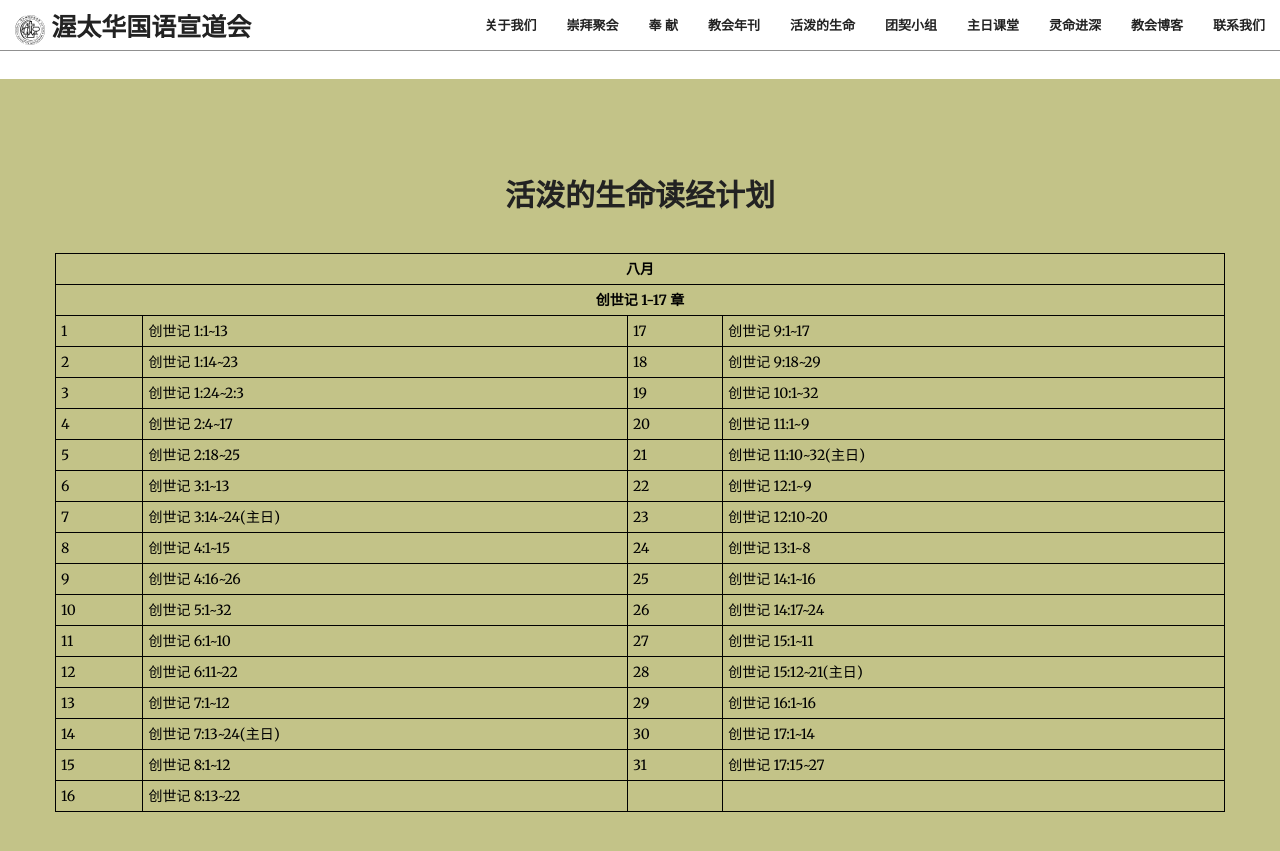
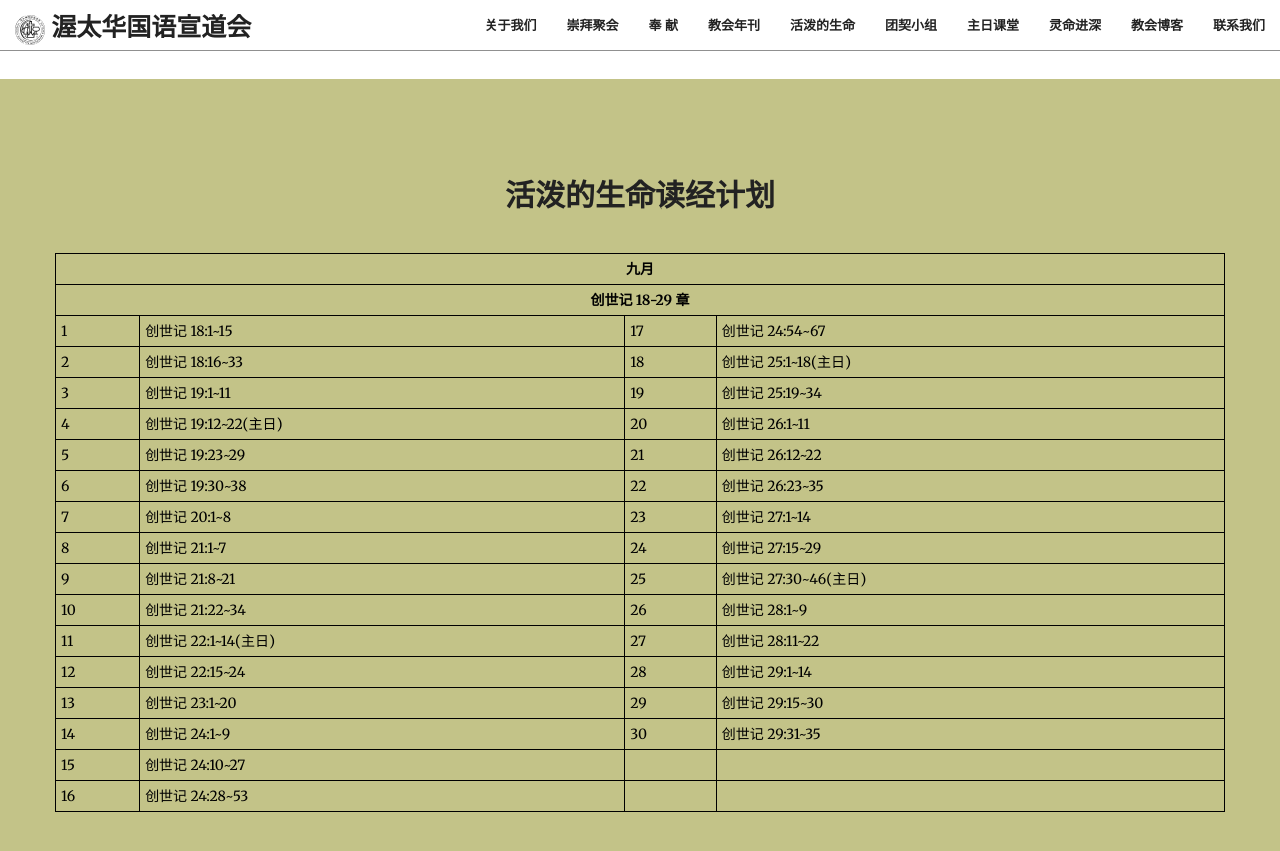
Before and after one commit to JonasYow/ottawaomac, a Jekyll site: the page built from index.html, in a window 1280 px wide and 900 px high, scrolled down 2563 px. Shown: the top 851 px of the window. Built offline with Jekyll 4.4.1, drawn with Linux system fonts in a browser that asks for light colours; some web fonts are replaced.

Commit message:
Update Sept content

```diff
--- a/_includes/dailylivingwater.html
+++ b/_includes/dailylivingwater.html
@@ -8,120 +8,120 @@
             </div>
             <table style="width:100%">
             <tr>
-                <th colspan="4" class="text-center">八月</th>
+                <th colspan="4" class="text-center">九月</th>
             </tr>
             <tr>
-                <th colspan="4" class="text-center">创世记 1-17 章</th>
+                <th colspan="4" class="text-center">创世记 18-29 章</th>
             </tr>
 
             <tr>
                 <td>1</td>
-                <td>创世记 1:1~13</td>
+                <td>创世记 18:1~15</td>
                 <td>17</td>
-                <td>创世记 9:1~17</td>
+                <td>创世记 24:54~67</td>
             </tr>
 
             <tr>
                 <td>2</td>
-                <td>创世记 1:14~23</td>
+                <td>创世记 18:16~33</td>
                 <td>18</td>
-                <td>创世记 9:18~29</td>
+                <td>创世记 25:1~18(主日)</td>
             </tr>
 
             <tr>
                 <td>3</td>
-                <td>创世记 1:24~2:3</td>
+                <td>创世记 19:1~11</td>
                 <td>19</td>
-                <td>创世记 10:1~32</td>
+                <td>创世记 25:19~34</td>
             </tr>
 
             <tr>
                 <td>4</td>
-                <td>创世记 2:4~17</td>
+                <td>创世记 19:12~22(主日)</td>
                 <td>20</td>
-                <td>创世记 11:1~9</td>
+                <td>创世记 26:1~11</td>
             </tr>
 
             <tr>
                 <td>5</td>
-                <td>创世记 2:18~25</td>
+                <td>创世记 19:23~29</td>
                 <td>21</td>
-                <td>创世记 11:10~32(主日)</td>
+                <td>创世记 26:12~22</td>
             </tr>
 
             <tr>
                 <td>6</td>
-                <td>创世记 3:1~13</td>
+                <td>创世记 19:30~38</td>
                 <td>22</td>
-                <td>创世记 12:1~9</td>
+                <td>创世记 26:23~35</td>
             </tr>
 
             <tr>
                 <td>7</td>
-                <td>创世记 3:14~24(主日)</td>
+                <td>创世记 20:1~8</td>
                 <td>23</td>
-                <td>创世记 12:10~20</td>
+                <td>创世记 27:1~14</td>
             </tr>
 
             <tr>
                 <td>8</td>
-                <td>创世记 4:1~15</td>
+                <td>创世记 21:1~7</td>
                 <td>24</td>
-                <td>创世记 13:1~8</td>
+                <td>创世记 27:15~29</td>
             </tr>
 
             <tr>
                 <td>9</td>
-                <td>创世记 4:16~26</td>
+                <td>创世记 21:8~21</td>
                 <td>25</td>
-                <td>创世记 14:1~16</td>
+                <td>创世记 27:30~46(主日)</td>
             </tr>
 
             <tr>
                 <td>10</td>
-                <td>创世记 5:1~32</td>
+                <td>创世记 21:22~34</td>
                 <td>26</td>
-                <td>创世记 14:17~24</td>
+                <td>创世记 28:1~9</td>
             </tr>
 
             <tr>
                 <td>11</td>
-                <td>创世记 6:1~10</td>
+                <td>创世记 22:1~14(主日)</td>
                 <td>27</td>
-                <td>创世记 15:1~11</td>
+                <td>创世记 28:11~22</td>
             </tr>
 
             <tr>
                 <td>12</td>
-                <td>创世记 6:11~22</td>
+                <td>创世记 22:15~24</td>
                 <td>28</td>
-                <td>创世记 15:12~21(主日)</td>
+                <td>创世记 29:1~14</td>
             </tr>
 
             <tr>
                 <td>13</td>
-                <td>创世记 7:1~12</td>
+                <td>创世记 23:1~20</td>
                 <td>29</td>
-                <td>创世记 16:1~16</td>
+                <td>创世记 29:15~30</td>
             </tr>
 
             <tr>
                 <td>14</td>
-                <td>创世记 7:13~24(主日)</td>
+                <td>创世记 24:1~9</td>
                 <td>30</td>
-                <td>创世记 17:1~14</td>
+                <td>创世记 29:31~35</td>
             </tr>
 
             <tr>
                 <td>15</td>
-                <td>创世记 8:1~12</td>
-                <td>31</td>
-                <td>创世记 17:15~27</td>
+                <td>创世记 24:10~27</td>
+                <td></td>
+                <td></td>
             </tr>
 
             <tr>
                 <td>16</td>
-                <td>创世记 8:13~22</td>
+                <td>创世记 24:28~53</td>
                 <td></td>
                 <td></td>
             </tr>
```
